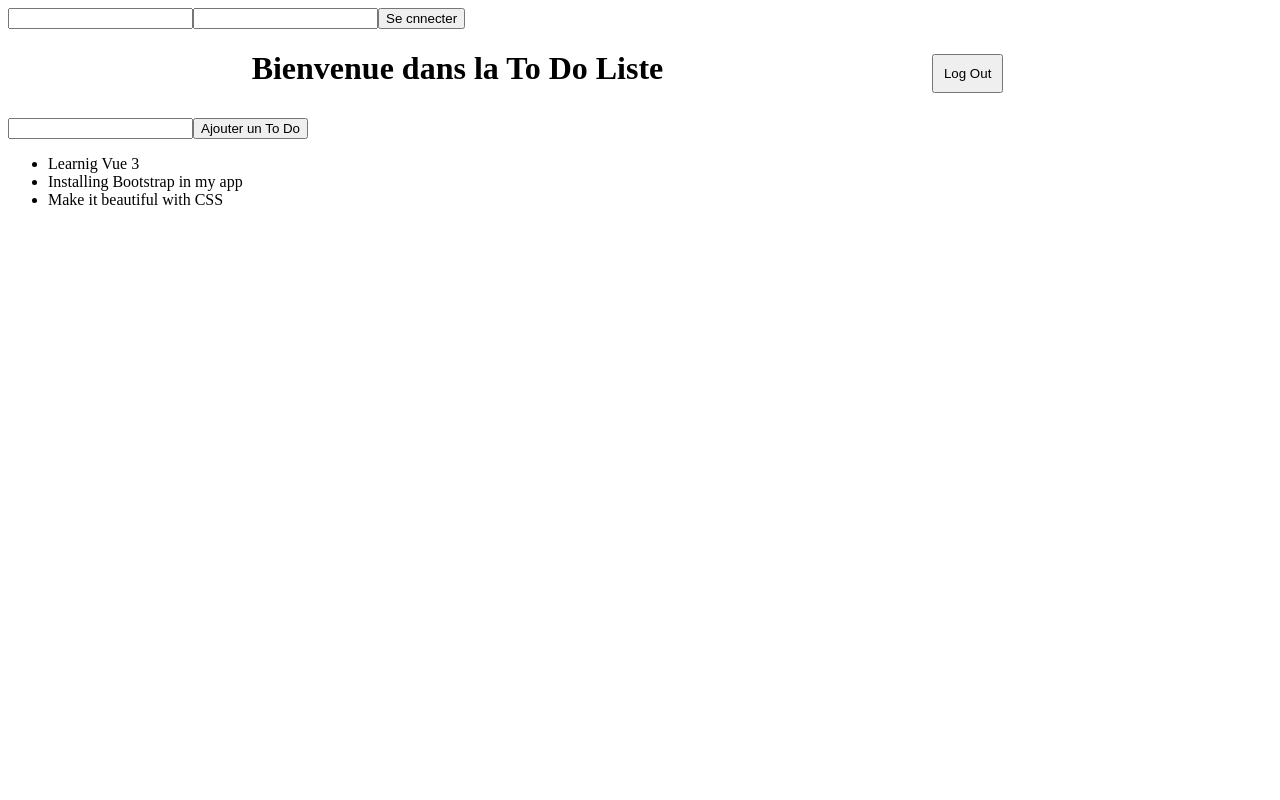
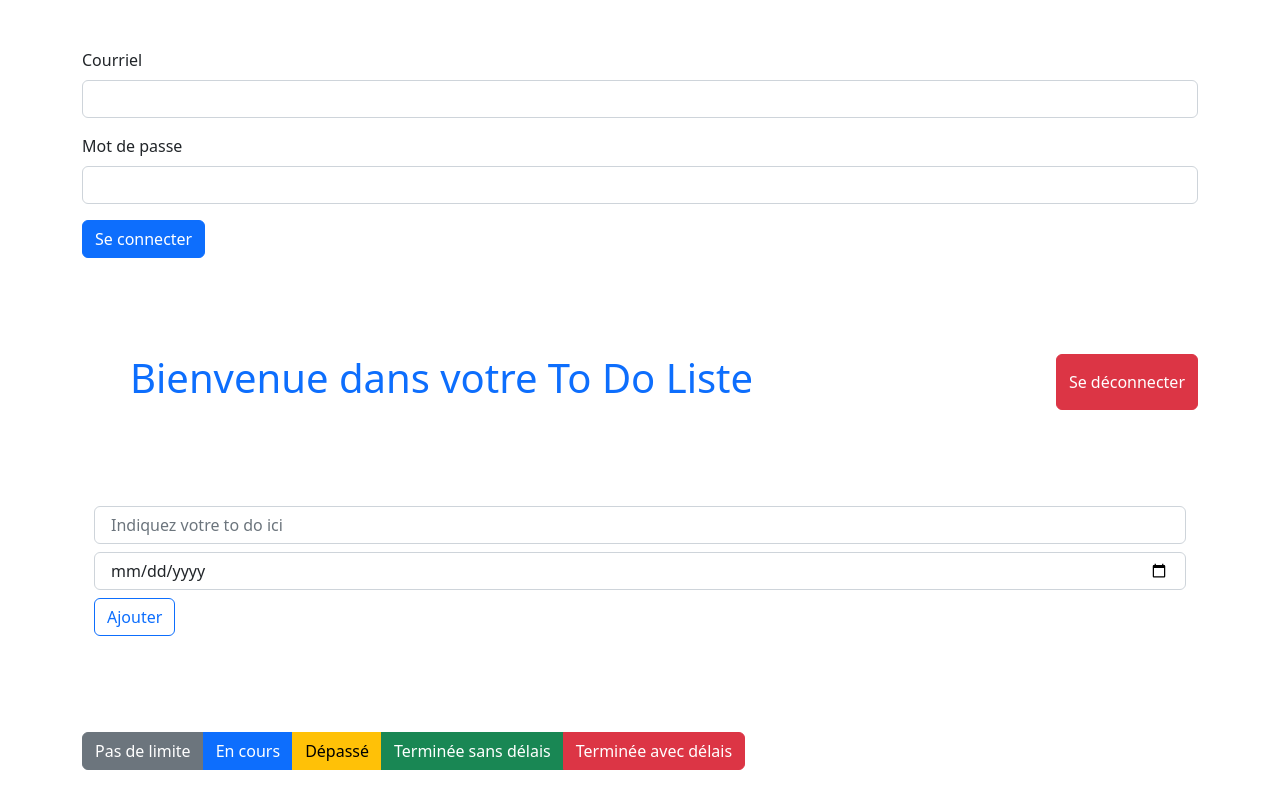
Before and after one commit to roxperron/apptodo_integration3, a Vue app: page / in a window 1280 px wide. Shown: the top 800 px of the page. Built offline with nearby package versions, Linux system fonts and the light colour scheme.

Commit message:
adding bootstrap

```diff
--- a/index.html
+++ b/index.html
@@ -6,7 +6,7 @@
   <meta name="viewport" content="width=device-width, initial-scale=1.0">
   <title>To Do Liste</title>
 </head>
-<body>
+<body class="container">
   <div id="app"></div>
   <script type="module" src="/src/main.js"></script>
 </body>
--- a/src/components/Header.vue
+++ b/src/components/Header.vue
@@ -1,7 +1,7 @@
 <template>
-   <div class="header__container">
-    <h1>Bienvenue dans la To Do Liste</h1>
-     <button class="logout__button">Log Out</button>
+   <div class="d-flex justify-content-between py-5">
+    <h1 class="text-primary text-center px-5 ">Bienvenue dans votre To Do Liste</h1>
+     <button class="btn btn-danger">Se déconnecter</button>
    </div>
 </template>
 
@@ -13,14 +13,7 @@
 </script>
 
 <style>
-.header__container{
-    display: flex;
-    justify-content: space-evenly;
-}
+@import url('https://fonts.googleapis.com/css2?family=Montserrat+Alternates:wght@200&family=Righteous&display=swap');
 
-.logout__button{
-    margin: 25px;
-    padding: 10px;
-}
 
 </style>
--- a/src/components/LoginForm.vue
+++ b/src/components/LoginForm.vue
@@ -1,23 +1,26 @@
 <template>
-    <div class="login__container">
-       <input type="email">
-       <label for="email" placeholder="Entrez votre courriel"></label>
-
-       <input type="password">
-       <label for="password" placeholder="Entrez votre  mot de passe"></label>
-
-       <button>Se cnnecter</button>
-
-
+ <form class="py-5">
+  <div class="mb-3">
+    <label for="exampleInputEmail1" class="form-label">Courriel</label>
+    <input type="email" class="form-control" id="exampleInputEmail1" aria-describedby="emailHelp">
   </div>
+  <div class="mb-3">
+    <label for="exampleInputPassword1" class="form-label">Mot de passe</label>
+    <input type="password" class="form-control" id="exampleInputPassword1">
+  </div>
+  <button type="submit" class="btn btn-primary">Se connecter</button>
+</form>
 </template>
 
 
 <script>
+export default{
 
+}
 
 </script>
 
 <style>
 
+
 </style>
--- a/src/components/ToDoForm.vue
+++ b/src/components/ToDoForm.vue
@@ -1,12 +1,50 @@
 <template>
-    <input type="text" v-model="userToDo" />
-    <button v-on:click="addToDo">Ajouter un To Do</button>
+  <form class="container-fluid py-5" action="POST">
 
-    <ul>
-       <li
-       v-for="todo in todos"
-       v-on:click="deleteToDo(todo)">{{todo}}</li>
+    <div class="mb-2">
+      <input v-model="userToDo" type="text" class="px-3 form-control" placeholder="Indiquez votre to do ici"
+        aria-label="Indiquer le to do ici" aria-describedby="addToDo__button" >
+    </div>
+
+     <div>
+      <input type="date" class="px-3 form-control" placeholder="Sélectionner une date"
+        aria-label="Sélectionner une date" aria-describedby="addToDo__button">
+     </div>
+
+
+    <div class="mt-2">
+      <button v-on:click="addToDo" class="btn btn-outline-primary" type="button" id="addToDo__butto">Ajouter</button>
+    </div>
+
+
+
+
+  </form>
+
+  <div class="py-5">
+    <div class="btn-group" role="group" aria-label="Basic mixed styles example">
+      <button type="button" class="btn btn-secondary">Pas de limite</button>
+      <button type="button" class="btn btn-primary">En cours</button>
+      <button type="button" class="btn btn-warning">Dépassé<em></em></button>
+      <button type="button" class="btn btn-success">Terminée sans délais</button>
+      <button type="button" class="btn btn-danger">Terminée avec délais</button>
+    </div>
+  </div>
+
+  <div class="py-2 d-flex justify-content-end">
+    <button type="button" class="btn btn-outline-success">Compléter</button>
+    <button type="button" class="btn btn-outline-warning">Modifier</button>
+    <button type="button" class="btn btn-outline-danger">Supprimer</button>
+  </div>
+
+  <ul class="list-group">
+    <li v-for="todo in todos" v-on:click="deleteToDo(todo)" class="list-group-item">
+      <input class="form-check-input me-1" type="checkbox" value="" id="firstCheckboxStretched">
+      {{todo}}
+    </li>
   </ul>
+
+
 </template>
 
 
@@ -14,17 +52,17 @@
   export default {
     data() {
       return {
-        todos : ["Learnig Vue 3", "Installing Bootstrap in my app", "Make it beautiful with CSS"],
+        todos: ["Learnig Vue 3", "Installing Bootstrap in my app", "Make it beautiful with CSS"],
         userToDo: '',
 
       }
     },
     methods: {
-    addToDo(){
+      addToDo() {
         this.todos.push(this.userToDo);
       },
 
-    deleteToDo(todo){
+      deleteToDo(todo) {
         let position = this.todos.indexOf(todo);
         this.todos.splice(position, 1);
       },
@@ -33,7 +71,6 @@
 
     }
   }
-
 </script>
 
 <style>
--- a/src/index.css
+++ b/src/index.css
@@ -0,0 +1 @@
+@import url('https://fonts.googleapis.com/css2?family=Montserrat+Alternates:wght@200&family=Righteous&display=swap');
--- a/src/main.js
+++ b/src/main.js
@@ -1,8 +1,8 @@
-/* import "bootstrap/dist/css/bootstrap.min.css" */
+import "bootstrap/dist/css/bootstrap.min.css"
 import { createApp } from 'vue'
 import App from './App.vue'
 import './index.css'
 
 createApp(App).mount('#app')
 
-/* import "bootstrap/dist/js/bootstrap.js" */
+import "bootstrap/dist/js/bootstrap.js"
```
Also changed, not shown: src/assets/delete.png (added). Lines whose indentation alone changed are shown as unchanged.
